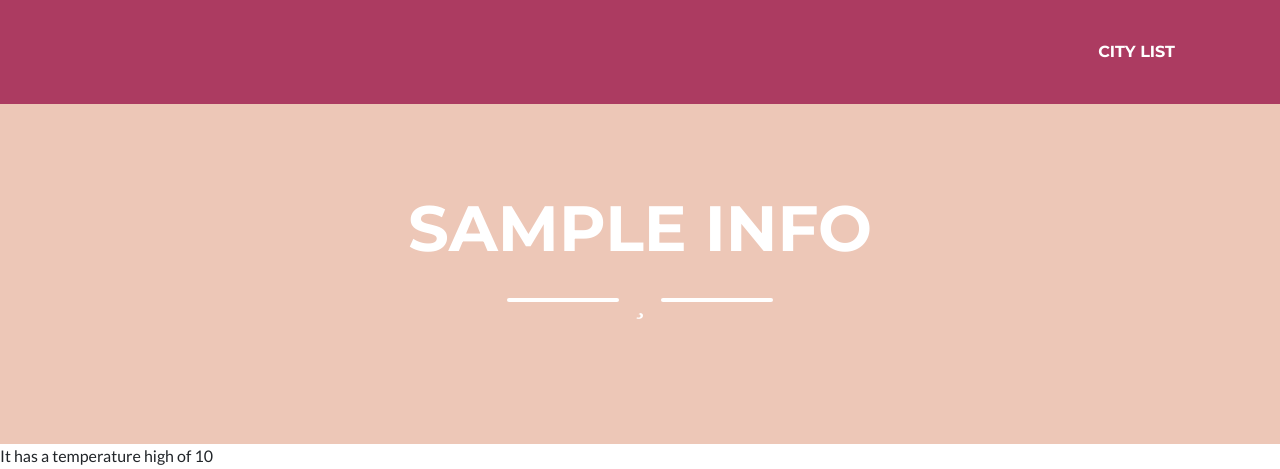
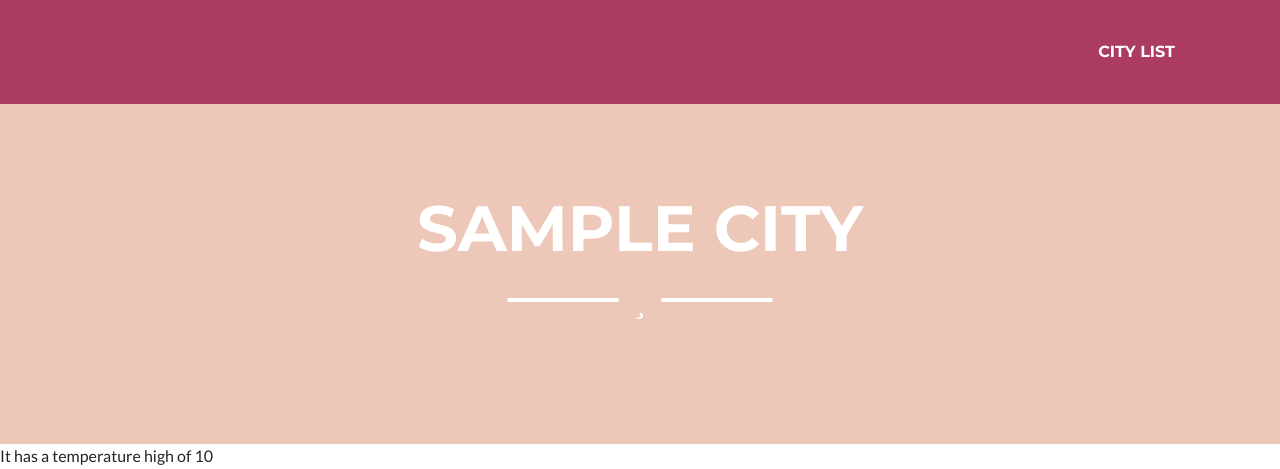
Before and after one commit to laashna/findrcity, a Django app: template findrcity/templates/city_detail/city_detail.html in a window 1280 px wide. Shown: the top 469 px of the page. Run offline with Django 3.2, Linux system fonts and the light colour scheme; the template is opened without the code that fills it: most values are stand-ins (such as "Sample title", 1, 10 or a date in 2020); some libraries are stand-ins or nearby versions.

Commit message:
change URL to city name
add 'detail/<city name>' to URL to go to specific city

```diff
--- a/findrcity/city_detail/urls.py
+++ b/findrcity/city_detail/urls.py
@@ -1,6 +1,6 @@
 from django.urls import path
-from city_detail.views import Info
+from city_detail.views import CityDetailView
 
 urlpatterns = [
-    path('<int:pk>', Info.as_view(), name="info")  # int:pk is showing the primary key for the specific database object
+    path('<str:name>', CityDetailView.as_view(), name="city")
 ]
--- a/findrcity/templates/city_detail/city_detail.html
+++ b/findrcity/templates/city_detail/city_detail.html
@@ -2,9 +2,9 @@
 
 {% block title %}{% endblock %}
 
-{% block heading %}<h1 class="masthead-heading text-uppercase mb-0"> {{ info.name }}</h1>{% endblock %}
+{% block heading %}<h1 class="masthead-heading text-uppercase mb-0"> {{ city.name }}</h1>{% endblock %}
 
 {% block body %}
 
-        <p> It has a temperature high of {{ info.temperature_high }}</p>
+        <p> It has a temperature high of {{  city.temperature_high }}</p>
 {% endblock %}
```
Also changed, not shown: findrcity/city_detail/views.py (+5 -2 lines).
